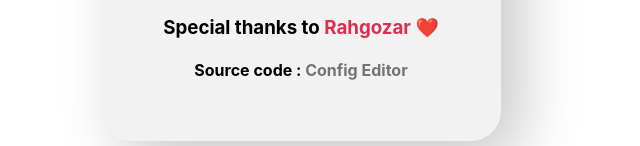
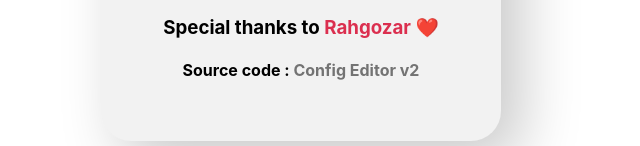
Before and after one commit to dop-xx-ray/config-editor, a plain HTML site: page index.html in a window 1280 px wide. Shown: the part 1286-1432 px from the top of the page, 339-979 px from the left. Drawn offline with Linux system fonts and the light colour scheme.

Commit message:
add version 2

```diff
--- a/index.html
+++ b/index.html
@@ -54,7 +54,7 @@
                 </div>
             </div>
             <h3 class="thanks">Special thanks to <a href="https://github.com/rahgozar94725">Rahgozar</a> ❤️</h3>
-            <h4 class="source">Source code : <a href="https://github.com/dop-xx-ray/config-editor">Config Editor</a></h4>
+            <h4 class="source">Source code : <a href="https://github.com/dop-xx-ray/config-editor">Config Editor v2</a></h4>
         </form>
     </div>
     <script src="main.js"></script>
```
